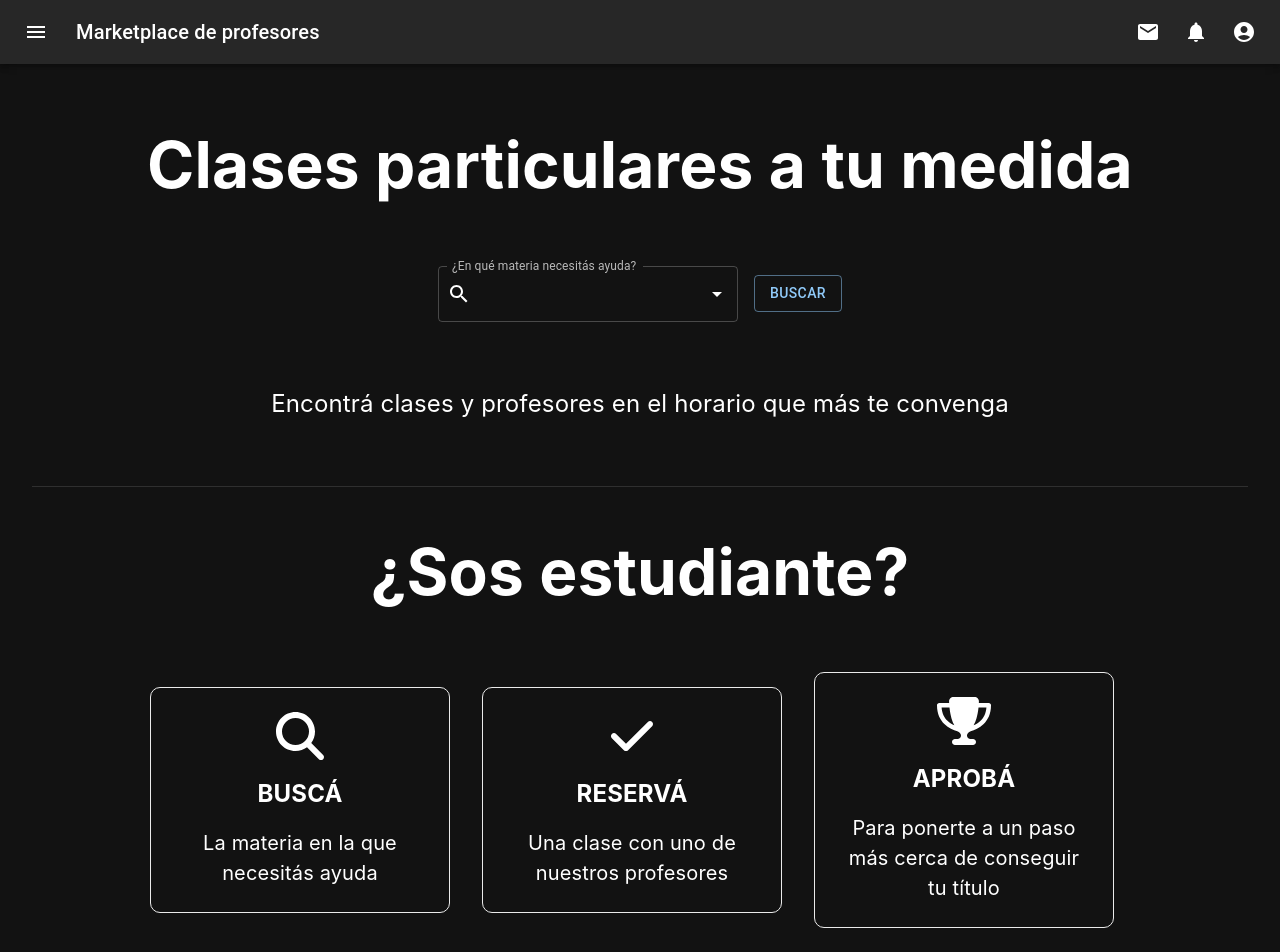
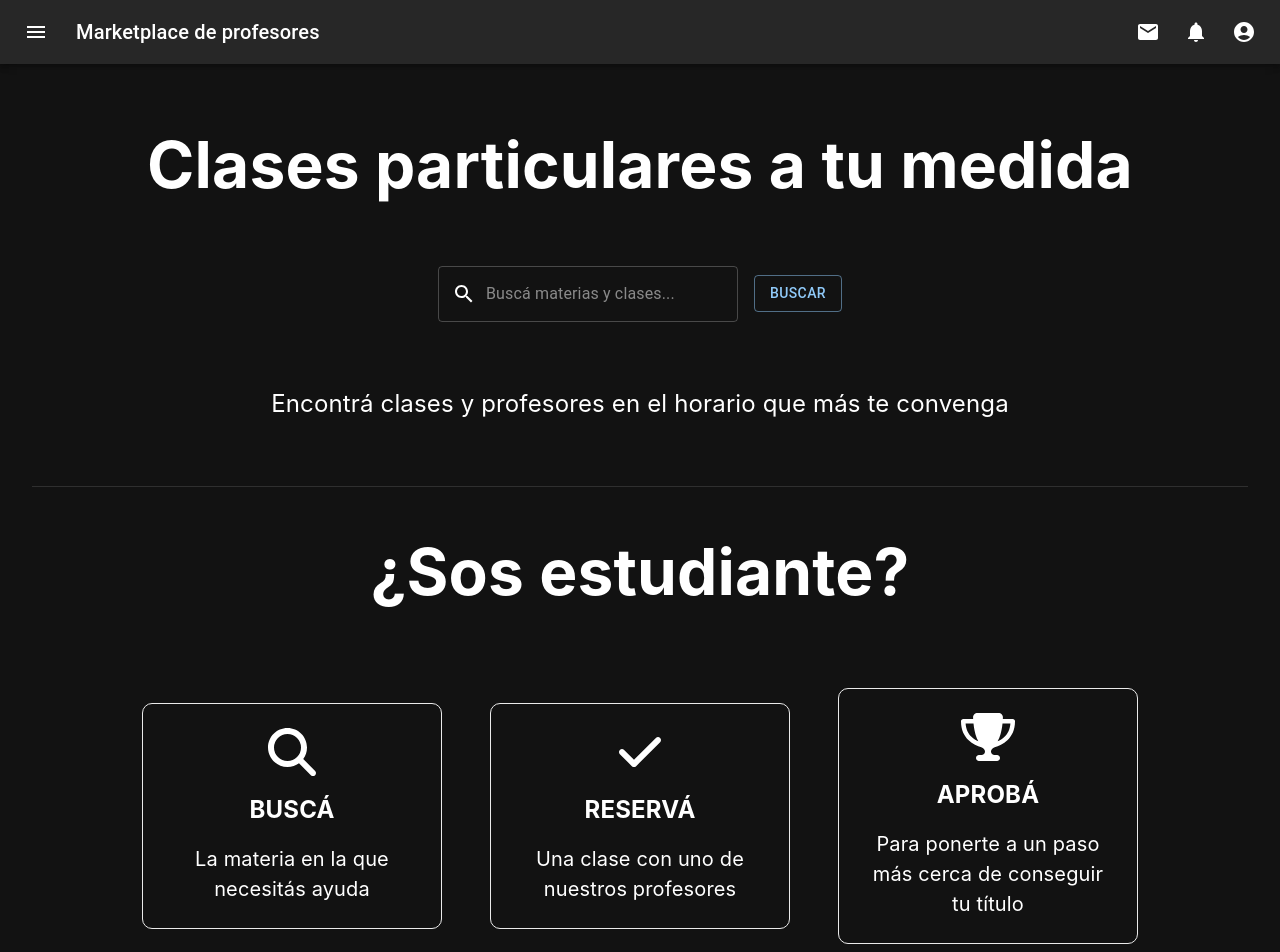
Before and after one commit to 3nu3l/marketplace-profesores-particulares, a Next.js app in the folder frontend/: page / in a window 1280 px wide. Shown: the top 952 px of the page. Built offline with nearby package versions, Linux system fonts and the light colour scheme.

Commit message:
Removed autocomplete search, centered feature boxes in grid

```diff
--- a/frontend/pages/index.js
+++ b/frontend/pages/index.js
@@ -47,9 +47,15 @@ export default function Home() {
             direction="row"
             justify="space-between"
             alignItems="center">
-              <FeatureBox title="BUSCÁ" description="La materia en la que necesitás ayuda" icon={faMagnifyingGlass} pageLink="signin" />
-              <FeatureBox title="RESERVÁ" description="Una clase con uno de nuestros profesores" icon={faCheck} pageLink="signin" />
-              <FeatureBox title="APROBÁ" description="Para ponerte a un paso más cerca de conseguir tu título" icon={faTrophy} pageLink="signin" />
+              <Grid item>
+                <FeatureBox title="BUSCÁ" description="La materia en la que necesitás ayuda" icon={faMagnifyingGlass} pageLink="signin" />
+              </Grid>
+              <Grid item>
+                <FeatureBox title="RESERVÁ" description="Una clase con uno de nuestros profesores" icon={faCheck} pageLink="signin" />
+              </Grid>
+              <Grid item>
+                <FeatureBox title="APROBÁ" description="Para ponerte a un paso más cerca de conseguir tu título" icon={faTrophy} pageLink="signin" />
+              </Grid>
           </Grid>
         </div>
 
--- a/frontend/src/components/autocompleteSearch.tsx
+++ b/frontend/src/components/autocompleteSearch.tsx
@@ -1,44 +1,20 @@
 import * as React from 'react';
 import TextField from '@mui/material/TextField';
 import Stack from '@mui/material/Stack';
-import Autocomplete from '@mui/material/Autocomplete';
 import SearchIcon from '@mui/icons-material/Search';
 
 export default function SubjectSearchBar() {
   return (
     <Stack spacing={2} sx={{ width: 300 }}>
-        <Autocomplete
-            id="free-solo-2-demo"
-            disableClearable
-            options={subjects.map((option) => option.name).sort()}
-
-            renderInput={(params) => (
             <TextField
-                {...params}
-                label="¿En qué materia necesitás ayuda?"
+                placeholder="Buscá materias y clases..."
                 InputProps={{
-                    ...params.InputProps,
                     startAdornment: (
-                        <SearchIcon/>
+                        <SearchIcon style={{marginRight: 10}}/>
                     ),
                     type: 'search',
                 }}
             />
-            )}
-        />
     </Stack>
   );
 }
-
-// TODO: traer esto de la API
-const subjects = [
-    { name: 'Física' },
-    { name: 'Matemática' },
-    { name: 'Lengua y literatura' },
-    { name: 'Inglés' },
-    { name: 'Química' },
-    { name: 'Historia' },
-    { name: 'Biología' },
-    { name: 'Informática' },
-    { name: 'Programación' }
-];
```
